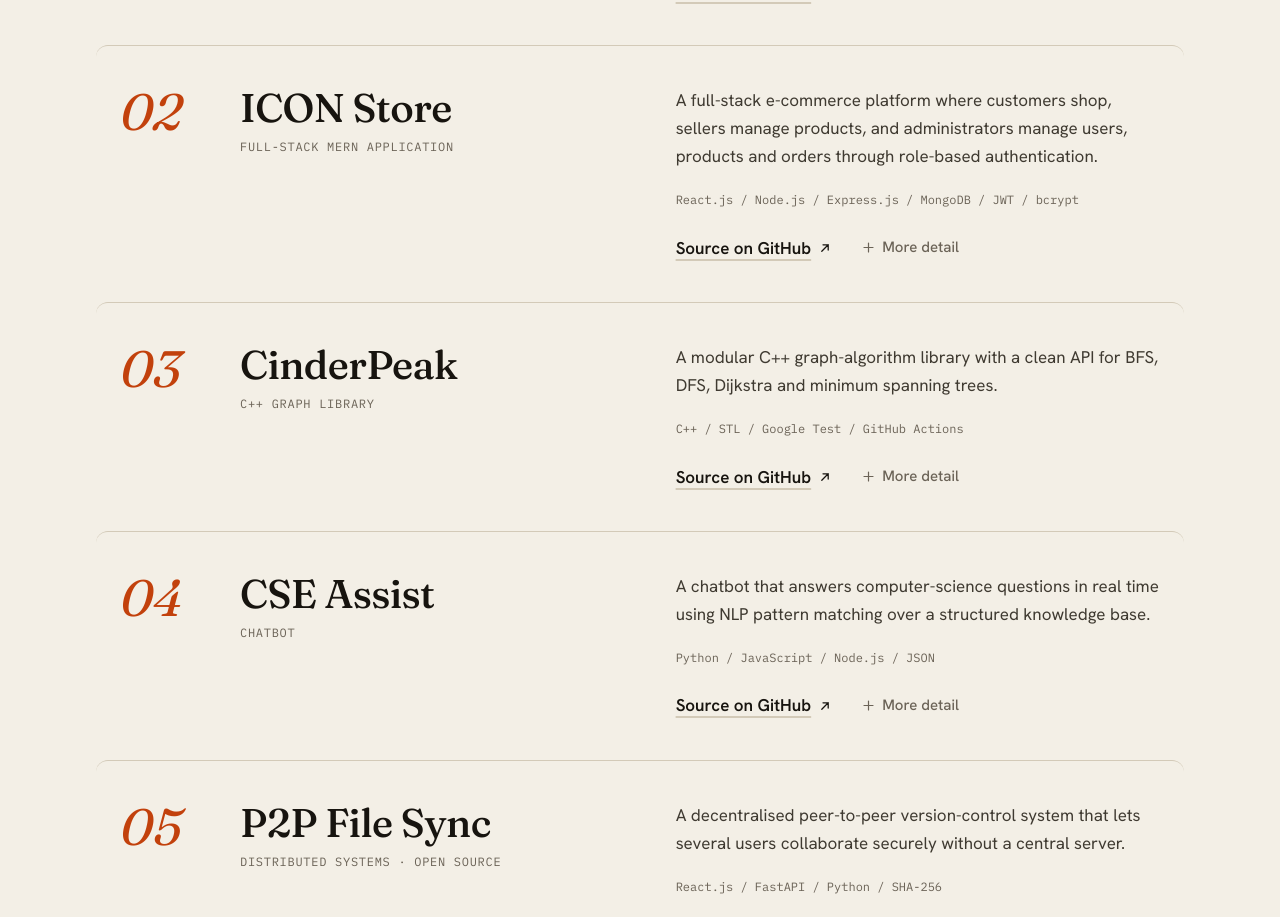
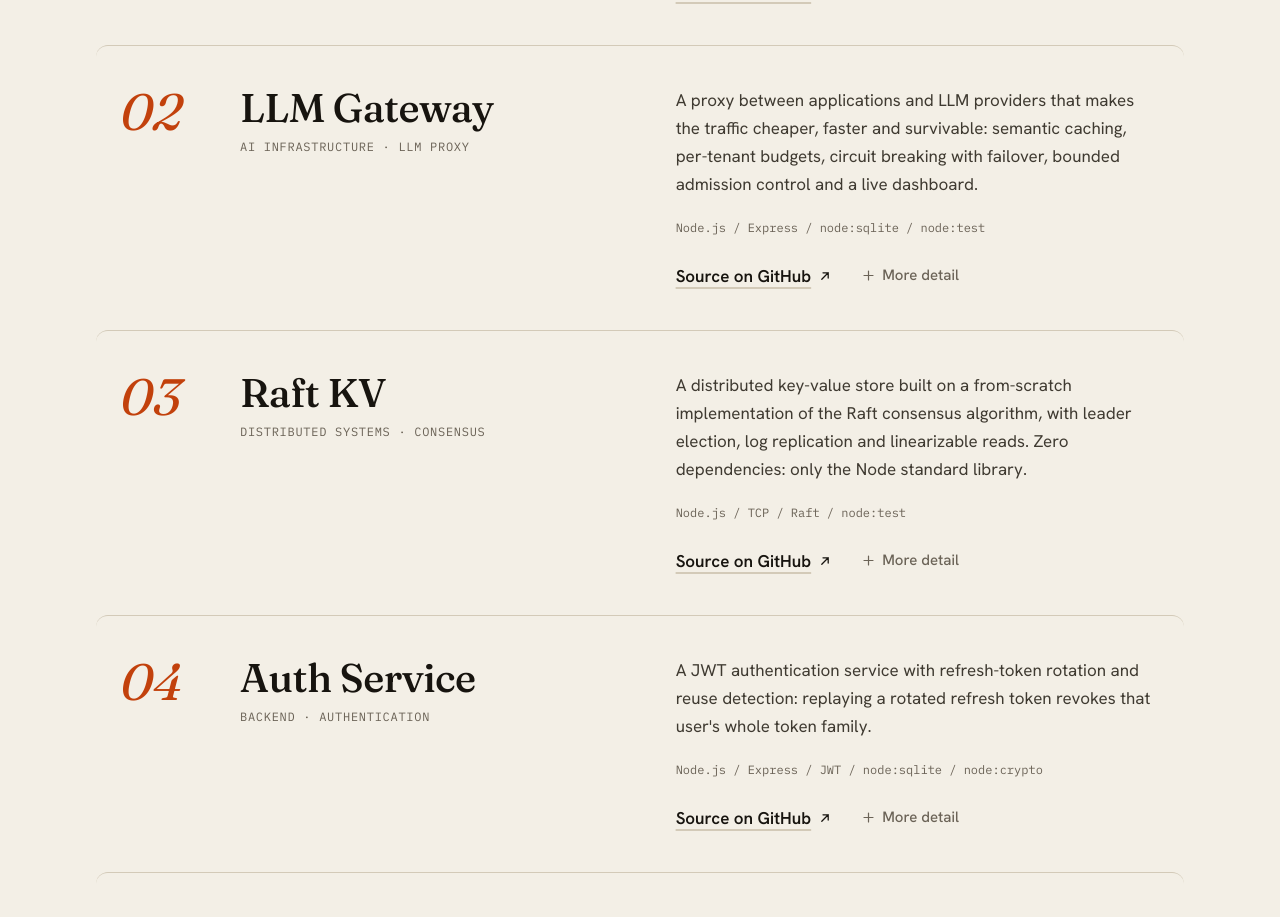
Before and after one commit to pri12ya871/Portfolio, a React (Vite) app: page / in a window 1280 px wide. Shown: the part 3560-4477 px from the top of the page. Built offline with nearby package versions, Linux system fonts and the light colour scheme.

Commit message:
Replace older projects with llm-gateway, raft-kv, auth-service and chat-api

```diff
--- a/src/components/Projects.jsx
+++ b/src/components/Projects.jsx
@@ -15,49 +15,40 @@ const PROJECTS = [
     stack: ['Node.js', 'Claude API', 'transformers.js', 'Zod', 'node:test'],
   },
   {
-    title: 'ICON Store',
-    kind: 'Full-stack MERN application',
-    github: 'https://github.com/pri12ya871/Ecommerce-website',
-    description: 'A full-stack e-commerce platform where customers shop, sellers manage products, and administrators manage users, products and orders through role-based authentication.',
-    details: 'Built with React, Node.js, Express and MongoDB, with JWT authentication, bcrypt password hashing and a REST API between frontend and backend. Covers the complete e-commerce workflow: authentication, CRUD, cart and orders.',
-    features: ['Role-based access', 'Shopping cart', 'Order management', 'Admin & seller dashboards', 'Responsive UI'],
-    stack: ['React.js', 'Node.js', 'Express.js', 'MongoDB', 'JWT', 'bcrypt'],
+    title: 'LLM Gateway',
+    kind: 'AI infrastructure · LLM proxy',
+    github: 'https://github.com/pri12ya871/llm-gateway',
+    description: 'A proxy between applications and LLM providers that makes the traffic cheaper, faster and survivable: semantic caching, per-tenant budgets, circuit breaking with failover, bounded admission control and a live dashboard.',
+    details: 'In its own benchmark, the semantic cache cut cost by 83.6% and p50 latency from 319 ms to 25 ms. Under a saturating burst, shedding 57% of requests made the callers who were served 26% faster at p99. Two runtime dependencies, SQLite through node:sqlite, and a deterministic mock provider so it runs with no API keys. 67 tests.',
+    features: ['Semantic cache', 'Per-tenant budgets', 'Circuit breaking & failover', 'Load shedding', 'Live dashboard'],
+    stack: ['Node.js', 'Express', 'node:sqlite', 'node:test'],
   },
   {
-    title: 'CinderPeak',
-    kind: 'C++ graph library',
-    github: 'https://github.com/pri12ya871/Cinder-Peak',
-    description: 'A modular C++ graph-algorithm library with a clean API for BFS, DFS, Dijkstra and minimum spanning trees.',
-    details: 'Written in modern C++ with Google Test and GitHub Actions CI. Focuses on memory management, multithreading, unit testing and reusable architecture.',
-    features: ['Graph algorithms', 'OOP design', 'Unit-tested', 'CI pipeline'],
-    stack: ['C++', 'STL', 'Google Test', 'GitHub Actions'],
+    title: 'Raft KV',
+    kind: 'Distributed systems · consensus',
+    github: 'https://github.com/pri12ya871/raft-kv',
+    description: 'A distributed key-value store built on a from-scratch implementation of the Raft consensus algorithm, with leader election, log replication and linearizable reads. Zero dependencies: only the Node standard library.',
+    details: 'Measured on a laptop: replicated, fsynced writes at 5.77 ms p50, linearizable reads at 2.33 ms p50, and a median of 605 ms from kill -9 on the leader to serving writes again. A chaos run that randomly SIGKILLs nodes lost zero acknowledged writes. 18 consensus tests run against a virtual clock and a simulated network.',
+    features: ['Leader election', 'Log replication', 'Linearizable reads', 'Chaos testing', 'Deterministic tests'],
+    stack: ['Node.js', 'TCP', 'Raft', 'node:test'],
   },
   {
-    title: 'CSE Assist',
-    kind: 'Chatbot',
-    github: 'https://github.com/pri12ya871/chat-bot-cse-dept',
-    description: 'A chatbot that answers computer-science questions in real time using NLP pattern matching over a structured knowledge base.',
-    details: 'Backend logic in JavaScript and Python, with a JSON knowledge base designed to be extended without code changes.',
-    features: ['NLP pattern matching', 'Knowledge-base design', 'API integration'],
-    stack: ['Python', 'JavaScript', 'Node.js', 'JSON'],
+    title: 'Auth Service',
+    kind: 'Backend · authentication',
+    github: 'https://github.com/pri12ya871/auth-service',
+    description: 'A JWT authentication service with refresh-token rotation and reuse detection: replaying a rotated refresh token revokes that user\'s whole token family.',
+    details: 'scrypt password hashing, SHA-256 hashed refresh tokens, role-based access control and rate limiting. Login takes the same time for an unknown email as for a wrong password, so it does not leak which accounts exist. One runtime dependency (Express); the database, hashing, JWT signing and test runner all ship with Node. 43 tests.',
+    features: ['Refresh-token rotation', 'Reuse detection', 'RBAC', 'Rate limiting', 'Timing-safe login'],
+    stack: ['Node.js', 'Express', 'JWT', 'node:sqlite', 'node:crypto'],
   },
   {
-    title: 'P2P File Sync',
-    kind: 'Distributed systems · open source',
-    github: 'https://github.com/OpenTechTools/p2p-file-sync-and-collab',
-    description: 'A decentralised peer-to-peer version-control system that lets several users collaborate securely without a central server.',
-    details: 'Uses a Merkle DAG for content-addressable storage, a CRDT (LWW set) for conflict-free merging, SHA-256 for integrity and signed commits, and Kademlia-style DHT concepts for peer discovery.',
-    features: ['Merkle DAG', 'CRDTs', 'Signed commits', 'P2P networking'],
-    stack: ['React.js', 'FastAPI', 'Python', 'SHA-256'],
-  },
-  {
-    title: 'UpSpire',
-    kind: 'AI learning platform · hackathon',
-    github: 'https://github.com/pri12ya871/UpSpire',
-    description: 'A student learning and career platform: portfolio builder, an "AI Professor" for doubt resolution, academic analytics and mentor sessions in one place.',
-    details: 'Built in 24 hours at the Masters\' Union hackathon, where the team placed in the top 30. Combines AI features, authentication, dashboards and real-time data with Firebase.',
-    features: ['AI Professor', 'Portfolio builder', 'Analytics dashboard', 'Real-time database'],
-    stack: ['React.js', 'JavaScript', 'Firebase'],
+    title: 'Chat API',
+    kind: 'Real-time backend · WebSockets',
+    github: 'https://github.com/pri12ya871/chat-api',
+    description: 'A real-time chat server with rooms, presence, typing indicators and message history, over a WebSocket protocol written from scratch, with no ws and no socket.io.',
+    details: 'Implements the handshake, frame codec, fragmentation, ping/pong and closing handshake, plus per-connection flood limits. Two real bugs found by running it are documented and covered by regression tests: half-open sockets leaving ghost room members, and bytes past the upgrade headers being dropped. 58 tests, including a separate WebSocket client written for the tests.',
+    features: ['WebSocket protocol from scratch', 'Rooms & presence', 'Typing indicators', 'Flood limits', 'Message history'],
+    stack: ['Node.js', 'Express', 'WebSockets', 'node:test'],
   },
 ];
 
@@ -143,7 +134,7 @@ export default function Projects() {
           num="03"
           label="Work"
           title={<>Selected <em>work</em></>}
-          intro="Six projects across full-stack, systems and AI. Each links straight to its source."
+          intro="Five projects across AI, distributed systems and backend. Each links straight to its source."
         />
 
         <ol className="list-none m-0 p-0" style={{ borderBottom: '1px solid var(--rule)' }}>
```
